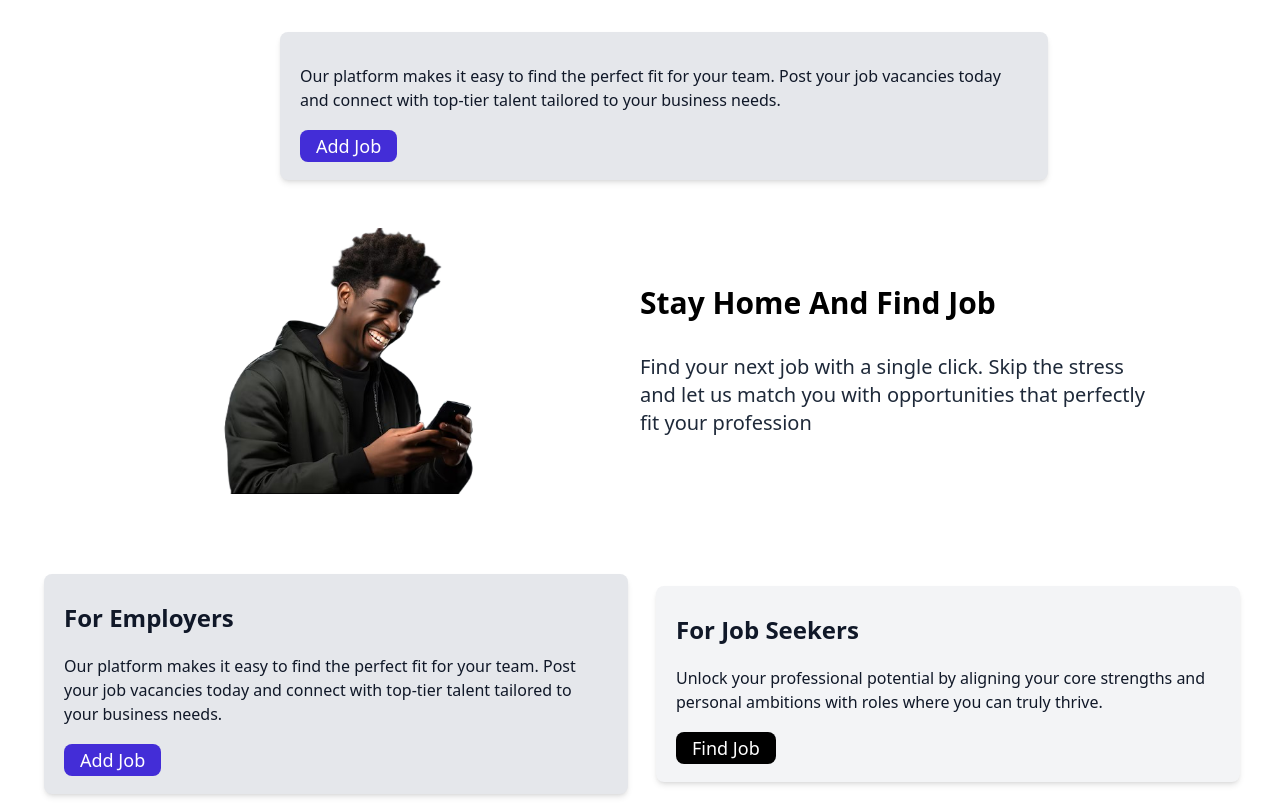
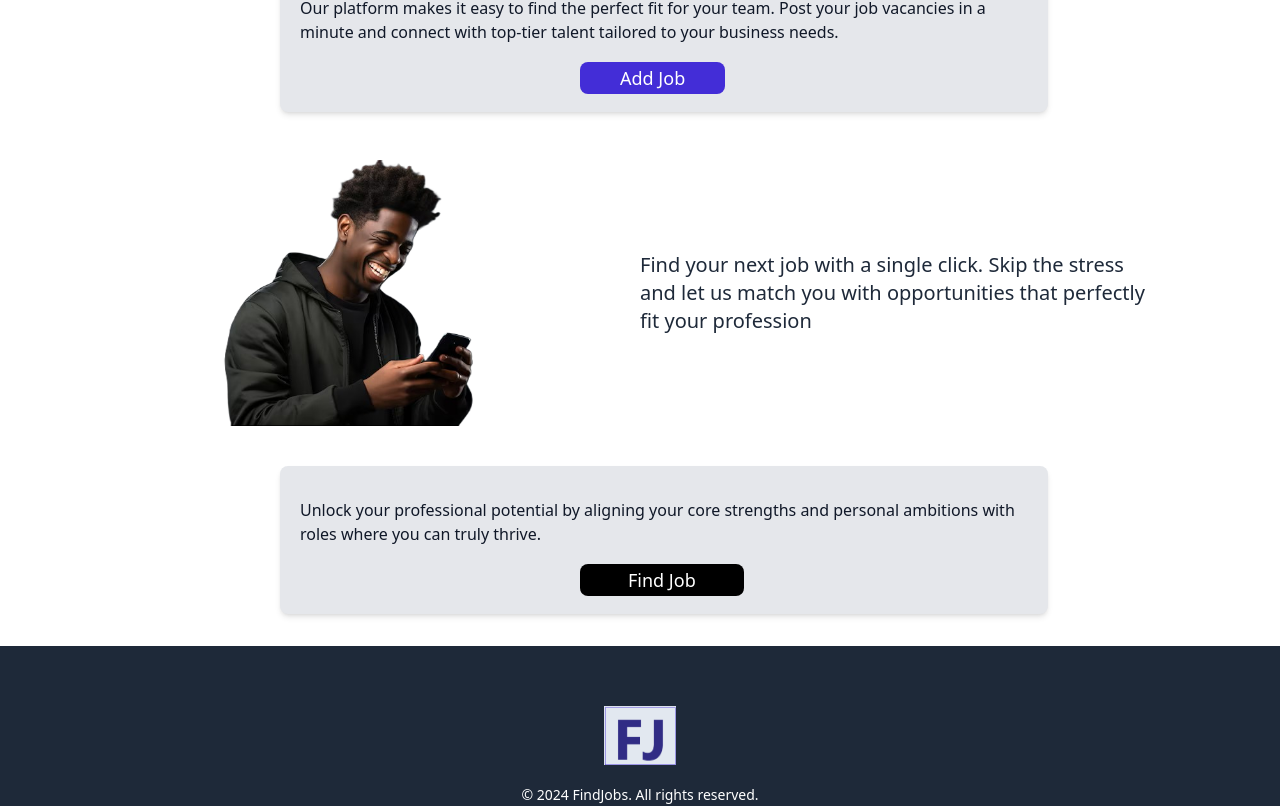
Before and after one commit to AsieduAmos/Jaman-Jobs, a React (Vite) app: page / in a window 1280 px wide. Shown: the part 679-1485 px from the top of the page. Built offline with nearby package versions, Linux system fonts and the light colour scheme.

Commit message:
some sentences reconstructed in the home page

```diff
--- a/src/pages/HomePage.jsx
+++ b/src/pages/HomePage.jsx
@@ -11,7 +11,7 @@ const HomePage = () => {
   <>
 
      <div className='lg:text-xl md:text-5xl text-7xl lg:font-small md:font-light font-light
-               bg-gray-800 text-white lg:py-16 py-15 text-center lg:mt-6 md:mt-12 mt-18 lg:w-full w-6xl px-20'>
+               bg-gray-400 text-white lg:py-10 py-15 text-center lg:mt-6 md:mt-12 mt-18 lg:w-full w-6xl px-20'>
         <p>Your Gateway to Career Growth and Top Talent.
           Whether you are looking for your next exciting job opportunity
           or searching for the perfect employee, our platform bridges the gap.
@@ -19,7 +19,7 @@ const HomePage = () => {
       </div>
 
         <div className='grid lg:grid-cols-2 grid-cols-1 items-center
-              pointer-events-none select-none lg:mt-10 mt-15 mb-10 ml-30'>
+              pointer-events-none select-none lg:mt-10 mt-15 mb-15 ml-30'>
            <div className='pr-30'>
               <p className='text-xl font-small text-gray-800'>
                 Find the right employee quickly and easily with our user-friendly platform.
@@ -28,17 +28,17 @@ const HomePage = () => {
               </p>
            </div>
            <img className='lg:ml-10 ml-100  w-100' src={employer}
-             alt=" black young man looking on mobile phone" />
+             alt=" black man sitting beside a laptop on a table." />
        </div>
        <div className='bg-gray-200 text-gray-900 lg:w-3xl md:w-5xl w-5xl lg:py-5 py-20 lg:px-5 px-15 lg:ml-70 md:ml-90 ml-180
-         lg:mt-20 shadow-md lg:rounded-lg rounded-4xl'>
+         lg:mt-10 shadow-md lg:rounded-lg rounded-4xl'>
         <p className='lg:font-normal font-light  lg:text-base md:text-4xl text-6xl lg:pb-2 pb-15 lg:my-3 my-6'>
           Our platform makes it easy to find the perfect fit for your team.
-           Post your job vacancies today and connect with top-tier talent tailored to your business needs.
+           Post your job vacancies in a minute  and connect with top-tier talent tailored to your business needs.
 
         </p>
         <NavLink to="/Addjob" className='bg-indigo-700 text-white lg:font-normal font-medium lg:text-lg md:text-4xl text-6xl
-           lg:px-4 px-15 lg:py-1 md:py-4 py-5 text-center rounded-lg cursor-pointer hover:bg-black
+           lg:px-10 px-15 lg:py-1 md:py-4 py-5 ml-70 text-center rounded-lg cursor-pointer hover:bg-black
            hover:text-white transition duration-300 ease-in-out'>Add Job</NavLink>
       </div>
 
@@ -47,9 +47,7 @@ const HomePage = () => {
            <img className='ml-100 lg:ml-50 w-100' src={findjob}
              alt=" black young man looking on mobile phone" />
            <div className='pr-30 '>
-             <h2 className='lg:font-bold font-extrabold lg:text-3xl md:text-5xl text-6xl mb-8  '>
-                Stay Home And Find Job
-             </h2>
+
                <p className='text-xl font-small text-gray-800'>
                 Find your next job with a single click.
                 Skip the stress and let us match you with opportunities
@@ -57,31 +55,17 @@ const HomePage = () => {
            </div>
        </div>
 
-  <div className='flex lg:flex-row flex-col items-center justify-center lg:mx-10 lg:gap-6 gap-10  '>
-    <div className='bg-gray-200 text-gray-900 lg:w-3xl md:w-5xl w-5xl lg:py-5 py-20 lg:px-5 px-15 lg:ml-1 md:ml-90 ml-180 lg:mt-10 shadow-md lg:rounded-lg rounded-4xl'>
-        <h2 className='lg:font-bold font-extrabold
-         lg:text-2xl md:text-5xl text-7xl py-2 '>For Employers</h2>
-        <p className='lg:font-normal font-light  lg:text-base md:text-4xl text-6xl lg:pb-2 pb-15 lg:my-3 my-6'>
-          Our platform makes it easy to find the perfect fit for your team.
-           Post your job vacancies today and connect with top-tier talent tailored to your business needs.
-
-        </p>
-        <NavLink to="/Addjob" className='bg-indigo-700 text-white lg:font-normal font-medium lg:text-lg md:text-4xl text-6xl
-           lg:px-4 px-15 lg:py-1 md:py-4 py-5 text-center rounded-lg cursor-pointer hover:bg-black
-           hover:text-white transition duration-300 ease-in-out'>Add Job</NavLink>
-      </div>
-
-     <div className='bg-gray-100 text-gray-900 lg:w-3xl md:w-5xl w-5xl lg:py-5 py-20 lg:px-5 px-15 lg:ml-1 md:ml-90 ml-180 mt-10 shadow-md lg:rounded-lg rounded-4xl'>
-        <h2 className='lg:font-bold font-semibold lg:text-2xl md:text-5xl text-7xl py-2 '>For Job Seekers</h2>
+     <div className='bg-gray-200 text-gray-900 lg:w-3xl md:w-5xl w-5xl lg:py-5 py-20
+           lg:px-5 px-15 lg:ml-70 md:ml-90 ml-180 mt-10 shadow-md lg:rounded-lg rounded-4xl'>
         <p className='lg:font-normal font-light lg:text-base md:text-4xl text-6xl lg:pb-2 pb-15 lg:my-3 my-6'>
            Unlock your professional potential by aligning your core strengths and
             personal ambitions with roles where you can truly thrive.
         </p>
-        <NavLink to="/jobpage" className='bg-black text-white lg:font-normal font-medium lg:text-lg md:text-4xl text-6xl
-        lg:px-4 px-15 lg:py-1 md:py-4 py-5 text-center rounded-lg cursor-pointer hover:bg-indigo-700
+        <NavLink to="/jobpage" className='bg-black ml-70 text-white lg:font-normal font-medium lg:text-lg md:text-4xl text-6xl
+        lg:px-12 px-15 lg:py-1 md:py-4 py-5 text-center rounded-lg cursor-pointer hover:bg-indigo-700
         hover:text-white transition duration-300 ease-in-out'>Find Job</NavLink>
-      </div>
      </div>
+
 
   </>
   )
```
Also changed, not shown: 1 other file (tests, documents, lock files or other folders).
